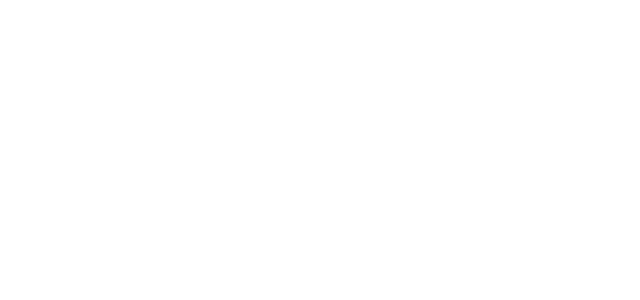
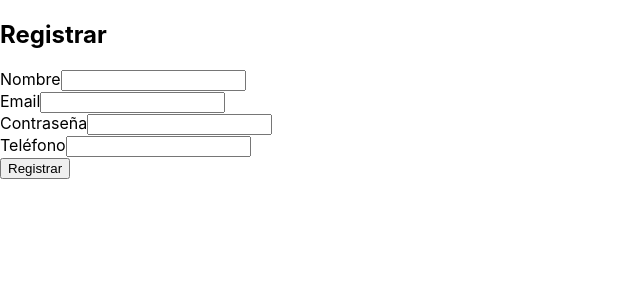
Before and after one commit to oscarmtz17/coachPrimeFrontend, a React (Create React App) app: page /register in a window 1280 px wide. Before the commit this address had no page. Shown: the top 300 px of the page, without its empty margins (0-640 px from the left). Built offline with nearby package versions, Linux system fonts and the light colour scheme.

Commit message:
register page added

```diff
--- a/src/App.tsx
+++ b/src/App.tsx
@@ -4,6 +4,7 @@ import { BrowserRouter as Router, Routes, Route } from "react-router-dom";
 import { AuthProvider } from "./context/AuthContext";
 import Home from "./pages/Home";
 import Login from "./pages/Login";
+import Register from "./pages/Register";
 import Dashboard from "./pages/Dashboard";
 import ProtectedRoute from "./components/ProtectedRoute";
 
@@ -14,6 +15,7 @@ const App: React.FC = () => (
         {/* Rutas públicas */}
         <Route path="/" element={<Home />} />
         <Route path="/login" element={<Login />} />
+        <Route path="/register" element={<Register />} />
 
         {/* Rutas protegidas */}
         <Route element={<ProtectedRoute />}>
--- a/src/pages/Register.tsx
+++ b/src/pages/Register.tsx
@@ -1,10 +1,92 @@
-import React from "react";
+// src/pages/Register.tsx
+import React, { useState } from "react";
+import { useNavigate } from "react-router-dom";
+import axios from "axios";
 
 const Register: React.FC = () => {
+  const [nombre, setNombre] = useState("");
+  const [email, setEmail] = useState("");
+  const [password, setPassword] = useState("");
+  const [phone, setPhone] = useState("");
+  const [error, setError] = useState<string | null>(null);
+  const [successMessage, setSuccessMessage] = useState<string | null>(null);
+  const navigate = useNavigate();
+
+  const handleRegister = async (e: React.FormEvent) => {
+    e.preventDefault();
+    setError(null);
+    setSuccessMessage(null);
+
+    try {
+      const response = await axios.post(
+        "http://localhost:5267/api/auth/register",
+        {
+          nombre,
+          email,
+          password,
+          phone,
+        }
+      );
+
+      // Manejar respuesta exitosa
+      setSuccessMessage("Registro exitoso. Redirigiendo al login...");
+      setTimeout(() => {
+        navigate("/login");
+      }, 2000);
+    } catch (error) {
+      setError("Error al registrarse. Por favor intenta de nuevo.");
+      console.error(error);
+    }
+  };
+
   return (
     <div>
-      <h2>Register</h2>
-      {/* Formulario de registro aquí */}
+      <h2>Registrar</h2>
+      <form onSubmit={handleRegister}>
+        <div>
+          <label htmlFor="nombre">Nombre</label>
+          <input
+            id="nombre"
+            type="text"
+            value={nombre}
+            onChange={(e) => setNombre(e.target.value)}
+            required
+          />
+        </div>
+        <div>
+          <label htmlFor="email">Email</label>
+          <input
+            id="email"
+            type="email"
+            value={email}
+            onChange={(e) => setEmail(e.target.value)}
+            required
+          />
+        </div>
+        <div>
+          <label htmlFor="password">Contraseña</label>
+          <input
+            id="password"
+            type="password"
+            value={password}
+            onChange={(e) => setPassword(e.target.value)}
+            required
+          />
+        </div>
+        <div>
+          <label htmlFor="phone">Teléfono</label>
+          <input
+            id="phone"
+            type="text"
+            value={phone}
+            onChange={(e) => setPhone(e.target.value)}
+            required
+          />
+        </div>
+        {error && <p style={{ color: "red" }}>{error}</p>}
+        {successMessage && <p style={{ color: "green" }}>{successMessage}</p>}
+        <button type="submit">Registrar</button>
+      </form>
     </div>
   );
 };
```
